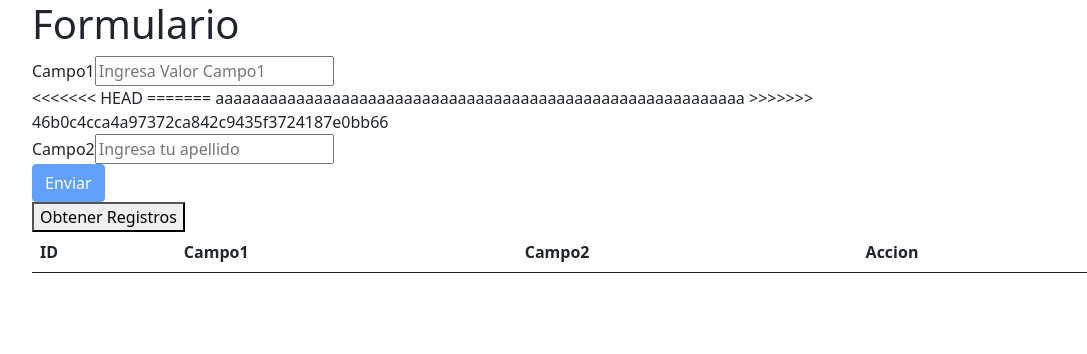
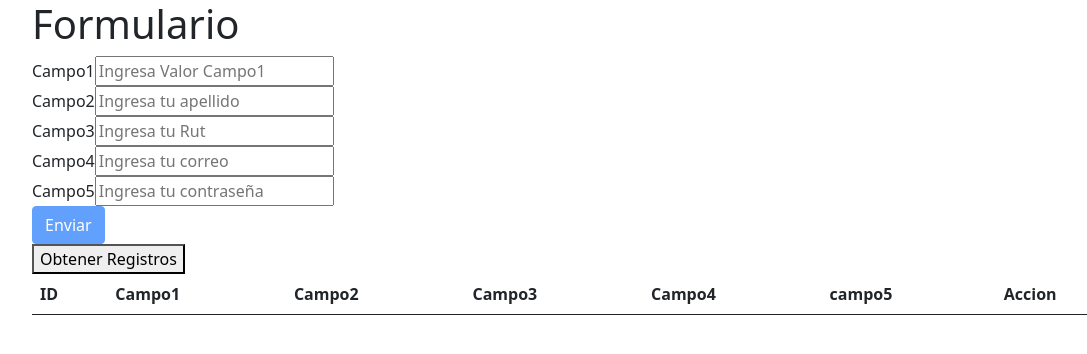
Before and after one commit to FS-omega/registro_egreso, an Angular app in the folder prueba_angular/: page / in a window 1280 px wide. Shown: the top 354 px of the page, without its empty margins (50-1137 px from the left). Built offline with nearby package versions, Linux system fonts and the light colour scheme.

Commit message:
holawaazzz

```diff
--- a/prueba_angular/angular.json
+++ b/prueba_angular/angular.json
@@ -100,5 +100,8 @@
         }
       }
     }
+  },
+  "cli": {
+    "analytics": "579c8fcb-80d0-4433-b768-3a4ec701aa28"
   }
 }
--- a/prueba_angular/src/app/componentes/formulario/formulario.component.html
+++ b/prueba_angular/src/app/componentes/formulario/formulario.component.html
@@ -1,3 +1,9 @@
+
+
+
+
+
+
 <div class="container">
     <div>
         <h1>Formulario</h1>
@@ -21,10 +27,6 @@
             </div>
         </div>
         <!-- FIN INPUT PARA Campo1-->
-<<<<<<< HEAD
-=======
-        aaaaaaaaaaaaaaaaaaaaaaaaaaaaaaaaaaaaaaaaaaaaaaaaaaaaaaaaaaa
->>>>>>> 46b0c4cca4a97372ca842c9435f3724187e0bb66
         <!-- INPUT PARA Campo2-->
         <div class="form-group">
             <div>
@@ -39,6 +41,58 @@
             </div>
         </div>
         <!-- FIN INPUT PARA CAMPO2-->
+        <!-- INPUT PARA Campo3-->
+        <div class="form-group">
+            <div>
+                <label>Campo3</label>
+                <!-- INPUT para el campo rut-->
+                <input
+                    type="text"
+                    placeholder="Ingresa tu Rut"
+                    formControlName ="campo3"
+                >
+                <small *ngIf=" formularioReactivo.campo3?.errors?.required && formularioReactivo.campo3.touched ">
+                    El rut es requerido en el campo
+                </small>
+            </div>
+        </div>
+        <!-- FIN INPUT PARA CAMPO3-->
+
+        <!-- INPUT PARA Campo4-->
+        <div class="form-group">
+            <div>
+                <label>Campo4</label>
+                <!-- INPUT para el campo correo-->
+                <input
+                    type="text"
+                    placeholder="Ingresa tu correo"
+                    formControlName ="campo4"
+                >
+                <small *ngIf=" formularioReactivo.campo5?.errors?.required && formularioReactivo.campo5.touched ">
+                    El correo es necesario
+                </small>
+            </div>
+        </div>
+        <!-- FIN INPUT PARA CAMPO4-->
+        <!-- INPUT PARA Campo5-->
+        <div class="form-group">
+            <div>
+                <label>Campo5</label>
+                <!-- INPUT para el campo contraseña-->
+                <input
+                    type="password"
+                    placeholder="Ingresa tu contraseña"
+                    formControlName ="campo3"
+                >
+                <small *ngIf=" formularioReactivo.campo5?.errors?.required && formularioReactivo.campo5.touched ">
+                    la contraseña es requerida
+                </small>
+            </div>
+        </div>
+        <!-- FIN INPUT PARA CAMPO5-->
+
+
+
 
         <!-- BOTÓN-->
         <div class="form-group">
@@ -63,6 +117,9 @@
             <th>ID</th>
             <th scope="col">Campo1</th>
             <th scope="col">Campo2</th>
+            <th scope="col">Campo3</th>
+            <th scope="col">Campo4</th>
+            <th scope="col">campo5</th>
             <th>Accion</th>
           </tr>
         </thead>
@@ -71,6 +128,9 @@
             <td>{{dato._id}}</td>
             <td>{{dato.campo1}}</td>
             <td>{{dato.campo2}}</td>
+            <td>{{dato.campo3}}</td>
+            <td>{{dato.campo4}}</td>
+            <td>{{dato.campo5}}</td>
             <td><button (click)="eliminar(dato._id)">Eliminar</button></td>
           </tr>
 
--- a/prueba_angular/src/app/componentes/formulario/formulario.component.ts
+++ b/prueba_angular/src/app/componentes/formulario/formulario.component.ts
@@ -1,7 +1,7 @@
 import { Component, OnInit } from '@angular/core';
 import { FormBuilder, FormGroup, Validators } from '@angular/forms';
 import { FormularioService } from 'src/app/servicios/formulario.service';
-//import { FormularioService } from '../../servicios/formulario.service'
+//import { FormularioService } from '../../servicios/formulario.service';
 @Component({
   selector: 'app-formulario',
   templateUrl: './formulario.component.html',
@@ -13,7 +13,10 @@ export class FormularioComponent implements OnInit {
   registro:any;
   registro_enviar = {
     campo1:null,
-    campo2:null
+    campo2:null,
+    campo3:null,
+    campo4:null,
+    campo5:null
   }
   registros:any;
   constructor(
@@ -24,6 +27,9 @@ export class FormularioComponent implements OnInit {
     this.formulario = this.fb.group({
       campo1:['',[Validators.required]],
       campo2:[''],
+      campo3:[''],
+      campo4:[''],
+      campo5:['']
     });
   }
 
@@ -35,6 +41,9 @@ export class FormularioComponent implements OnInit {
   botonEnviar(){
     this.registro_enviar.campo1 = this.formularioReactivo.campo1.value
     this.registro_enviar.campo2 = this.formularioReactivo.campo2.value
+    this.registro_enviar.campo3 = this.formularioReactivo.campo3.value
+    this.registro_enviar.campo4 = this.formularioReactivo.campo4.value
+    this.registro_enviar.campo5 = this.formularioReactivo.campo5.value
 
     this.formularioSrv.crear_registro(this.registro_enviar).subscribe(
       (response:any) => {
```
